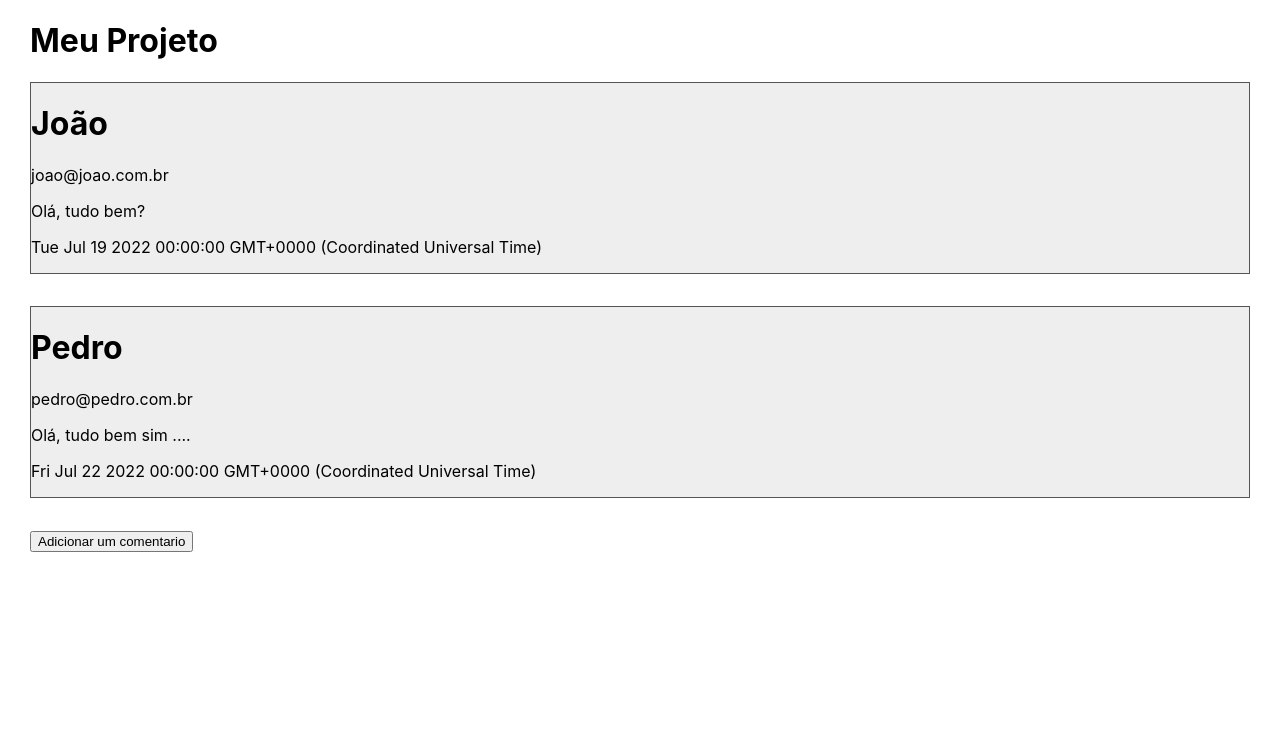
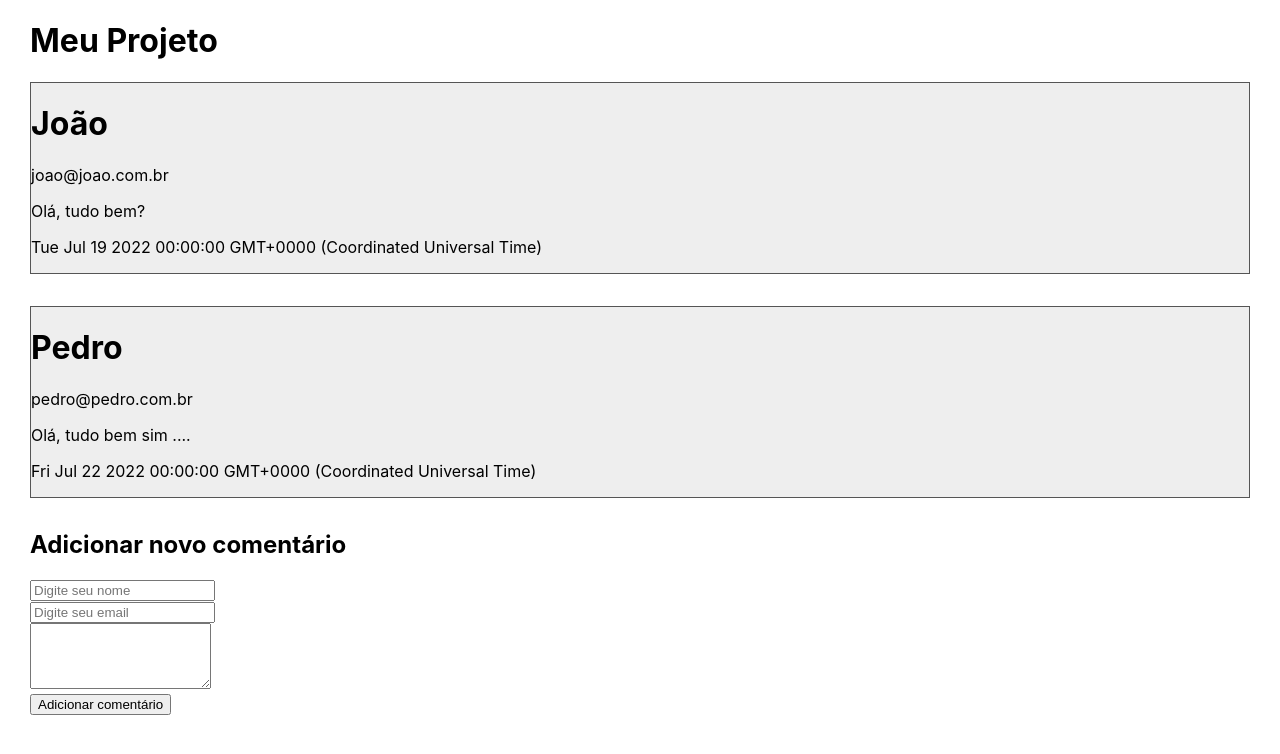
Before and after one commit to pedrogutierresbr/estudo-reactjs-curso-gu, a React (Create React App) app in the folder react-basico/: page / in a window 1280 px wide. Shown: the top 754 px of the page. Built offline with nearby package versions, Linux system fonts and the light colour scheme.

Commit message:
tratando eventos de digitacao

```diff
--- a/react-basico/src/App.js
+++ b/react-basico/src/App.js
@@ -18,20 +18,35 @@
                 mensagem: "Olá, tudo bem sim ....",
             },
         ],
+        novoComentario: {
+            nome: "",
+            email: "",
+            mensagem: "",
+        },
     };
 
-    adicionarComentario = () => {
+    adicionarComentario = (evento) => {
+        evento.preventDefault();
         console.log("adicionando comentario...");
-
         const novoComentario = {
-            nome: "Joana",
-            email: "joana@joana.com.br",
+            ...this.state.novoComentario,
             data: new Date(),
-            mensagem: "Olá pessoal !!!!!",
         };
 
         this.setState({
             comentarios: [...this.state.comentarios, novoComentario],
+            novoComentario: {
+                nome: "",
+                email: "",
+                mensagem: "",
+            },
+        });
+    };
+
+    digitacao = (evento) => {
+        const { name, value } = evento.target;
+        this.setState({
+            novoComentario: { ...this.state.novoComentario, [name]: value },
         });
     };
 
@@ -51,9 +66,38 @@
                     </Comentario>
                 ))}
 
-                <button onClick={this.adicionarComentario}>
-                    Adicionar um comentario
-                </button>
+                <form method="POST" onSubmit={this.adicionarComentario}>
+                    <h2>Adicionar novo comentário</h2>
+                    <div>
+                        <input
+                            type="text"
+                            name="nome"
+                            value={this.state.novoComentario.nome}
+                            onChange={this.digitacao}
+                            placeholder="Digite seu nome"
+                        />
+                    </div>
+                    <div>
+                        <input
+                            type="email"
+                            name="email"
+                            value={this.state.novoComentario.email}
+                            onChange={this.digitacao}
+                            placeholder="Digite seu email"
+                        ></input>
+                    </div>
+                    <div>
+                        <textarea
+                            name="mensagem"
+                            value={this.state.novoComentario.mensagem}
+                            onChange={this.digitacao}
+                            rows="4"
+                        ></textarea>
+                    </div>
+                    <div>
+                        <button type="submit">Adicionar comentário</button>
+                    </div>
+                </form>
             </div>
         );
     }
```
